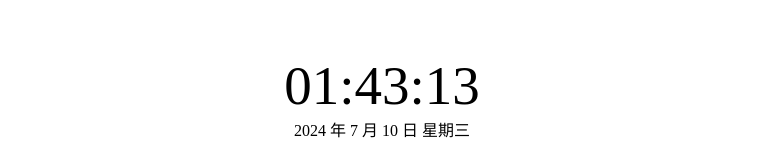
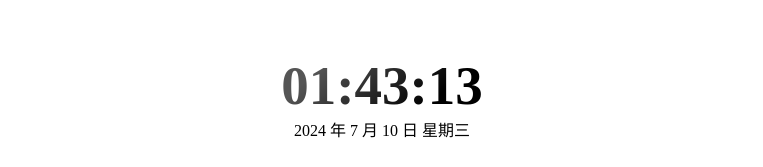
Before and after one commit to China-quanda/it-navigation, a Nuxt app: page /bookmark in a window 1280 px wide. Shown: the top 167 px of the page, without its empty margins (258-1021 px from the left). Built offline with nearby package versions, Linux system fonts and the light colour scheme.

Commit message:
文字渐变

```diff
--- a/pages/bookmark.vue
+++ b/pages/bookmark.vue
@@ -215,6 +215,12 @@
   align-items: center;
   .dataTime{
     font-size: 55px;
+    font-weight: 700;
+    // letter-spacing: -.04em;
+    background: linear-gradient(137.59deg, #555 20%, #000 75%);
+    -webkit-text-fill-color: transparent;
+    -webkit-background-clip: text;
+    background-clip: text;
   }
 }
 .tabs-box {
```
